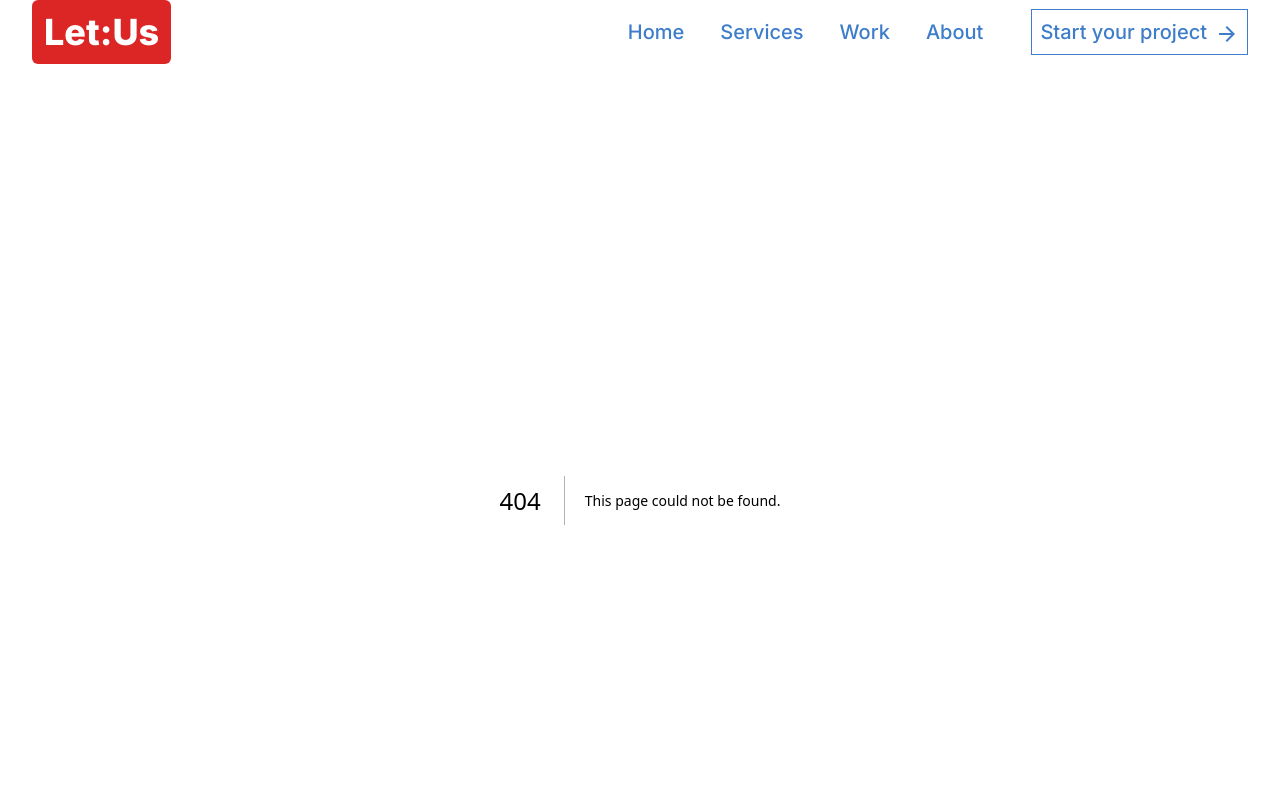
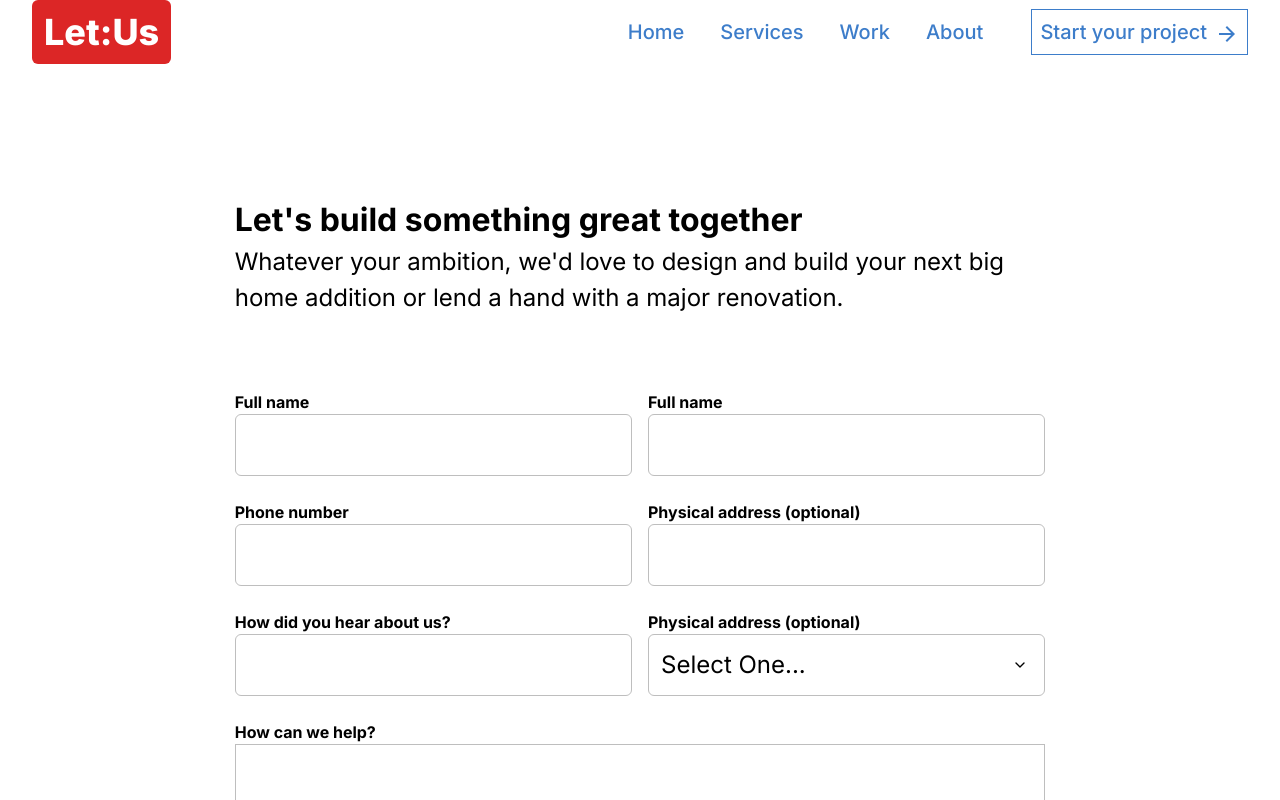
Before and after one commit to kapilaklecha/house-builder, a Next.js app: page /contact in a window 1280 px wide. Before the commit this address had no page. Shown: the top 800 px of the page. Built offline with nearby package versions, Linux system fonts and the light colour scheme.

Commit message:
made contact page

```diff
--- /dev/null
+++ b/app/contact/page.tsx
@@ -0,0 +1,64 @@
+import Container from '@/components/Container'
+import React from 'react'
+
+const page = () => {
+  return (
+    <Container>
+        <div className=' flex justify-center items-center'>
+        <div className=' w-[66.66%] '  >
+            <div className='pt-[96px] pb-[50px] py-6 mb-6'>
+            <h1 className=' text-[2rem] font-bold'>Let's build something great together</h1>
+            <p className='text-[1.5rem]'>Whatever your ambition, we'd love to design and build your next big home addition or lend a hand with a major renovation.</p>
+            </div>
+            <div>
+                <form action="">
+                    <div className=' flex gap-4 mb-6'>
+                    <div className=' flex flex-col w-[50%]'>
+                        <label htmlFor="full name" className=' font-bold'>Full name</label>
+                        <input type="text" name='full name'  className='border border-[#bebebe] rounded-md p-3 text-[1.5rem]'  required/>
+                    </div>
+                    <div className=' flex flex-col w-[50%]'>
+                        <label htmlFor="full name" className=' font-bold'>Full name</label>
+                        <input type="email" name='Email Address' className='border border-[#bebebe] rounded-md p-3 text-[1.5rem]'  required/>
+                    </div>
+                    </div>
+                    <div className=' flex gap-4 mb-6 '>
+                    <div className=' flex flex-col w-[50%]'>
+                        <label htmlFor="phone number" className=' font-bold'>Phone number</label>
+                        <input type="text" name='phone number' className='border border-[#bebebe] rounded-md p-3 text-[1.5rem]' required />
+                    </div>
+                    <div className=' flex flex-col w-[50%]'>
+                        <label htmlFor="full name" className=' font-bold'>Physical address (optional)</label>
+                        <input type="email" name='Email Address' className='border border-[#bebebe] rounded-md p-3 text-[1.5rem]'  />
+                    </div>
+                    </div>
+                    <div className=' flex gap-4 mb-6 '>
+                    <div className=' flex flex-col w-[50%]'>
+                        <label htmlFor="hear about us" className=' font-bold'>How did you hear about us?</label>
+                        <input type="text" name='hear about us' className='border border-[#bebebe] rounded-md p-3 text-[1.5rem]' required />
+                    </div>
+                    <div className=' flex flex-col w-[50%]'>
+                        <label htmlFor="full name" className=' font-bold'>Physical address (optional)</label>
+                       <select name="" id="" className='custom-select'>
+                        <option value="" disabled selected>Select One...</option>
+                        <option value="less 10 Lakh">Less than 10,00,000</option>
+                        <option value="less 15 Lakh">Less than 15,00,000</option>
+                        <option value="less 20 Lakh">Less than 20,00,000</option>
+                        <option value="more 20 Lakh">More than 20,00,000</option>
+                       </select>
+                    </div>
+                    </div>
+                    <label htmlFor="How can we help?" className=' font-bold'>How can we help?</label>
+                    <textarea name="How can we help?" id="How can we help?" className=' w-[100%] h-[200px] border border-[#bebebe] resize-none'  >
+
+                    </textarea>
+                    <button type='submit' className='my-6 px-12 py-2 bg-primary font-bold text-[1.5rem] text-white hover:bg-white hover:border hover:border-primary hover:text-primary'>Submit</button>
+                </form>
+            </div>
+        </div>
+        </div>
+    </Container>
+  )
+}
+
+export default page
```
